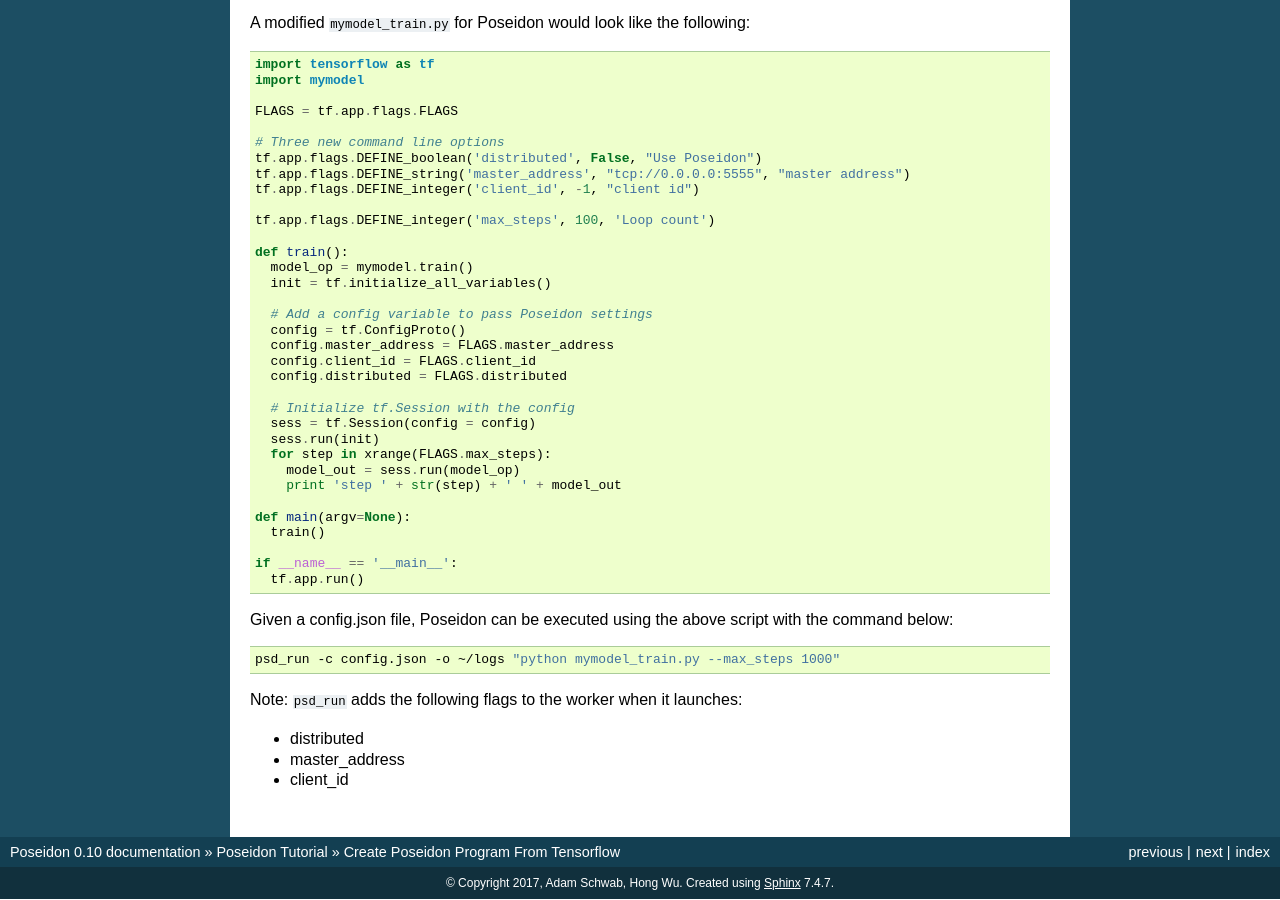
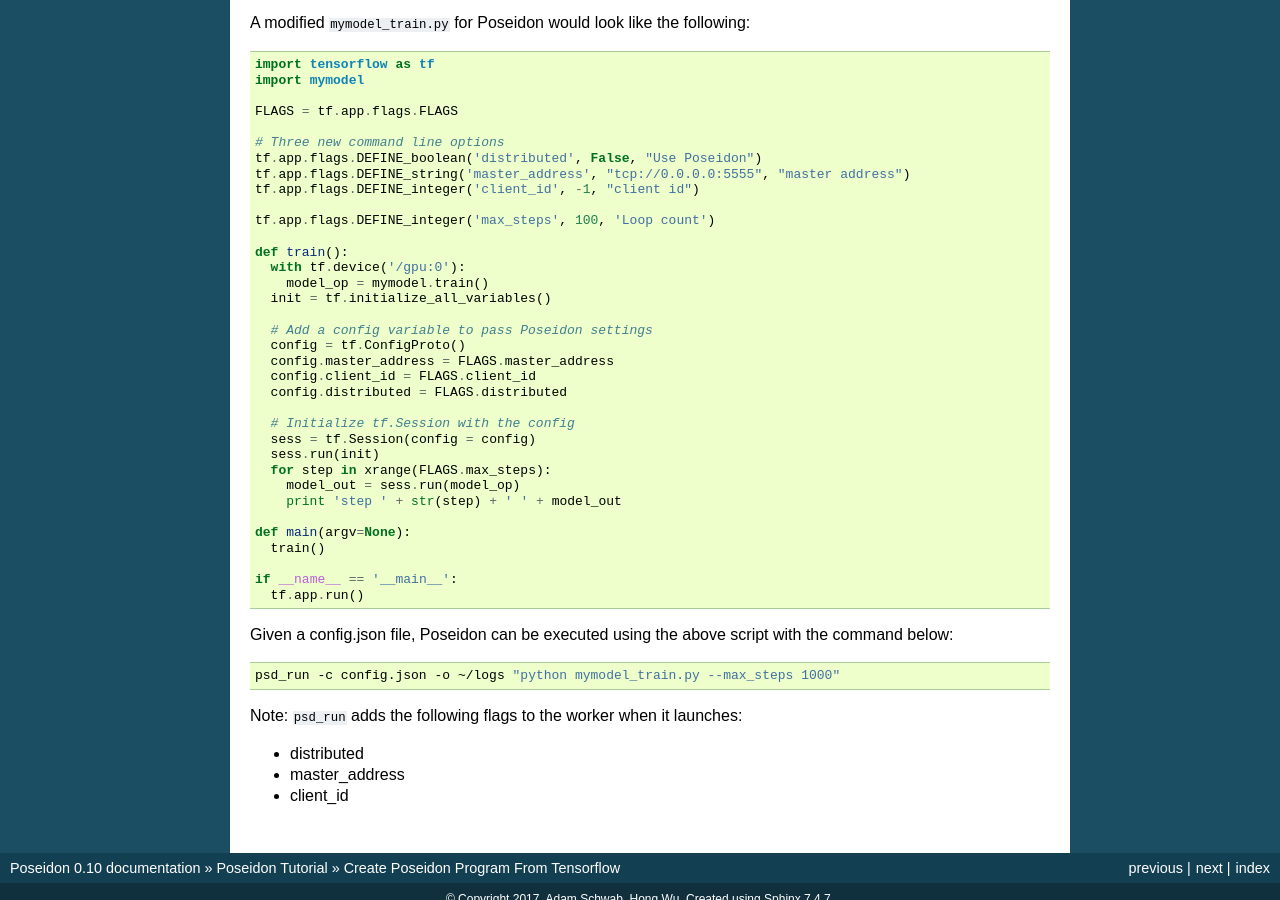
Before and after one commit to petuum-inc/poseidon-release, a Sphinx documentation site: the page built from docs/source/script.rst, in a window 1280 px wide and 900 px high, scrolled down 648 px. Built offline with Sphinx 7.4.7, drawn with Linux system fonts in a browser that asks for light colours.

Commit message:
fixing poseidon script to match tf

```diff
--- a/docs/source/script.rst
+++ b/docs/source/script.rst
@@ -53,7 +53,8 @@
     tf.app.flags.DEFINE_integer('max_steps', 100, 'Loop count')
 
     def train():
-      model_op = mymodel.train()
+      with tf.device('/gpu:0'):
+        model_op = mymodel.train()
       init = tf.initialize_all_variables()
 
       # Add a config variable to pass Poseidon settings
```
